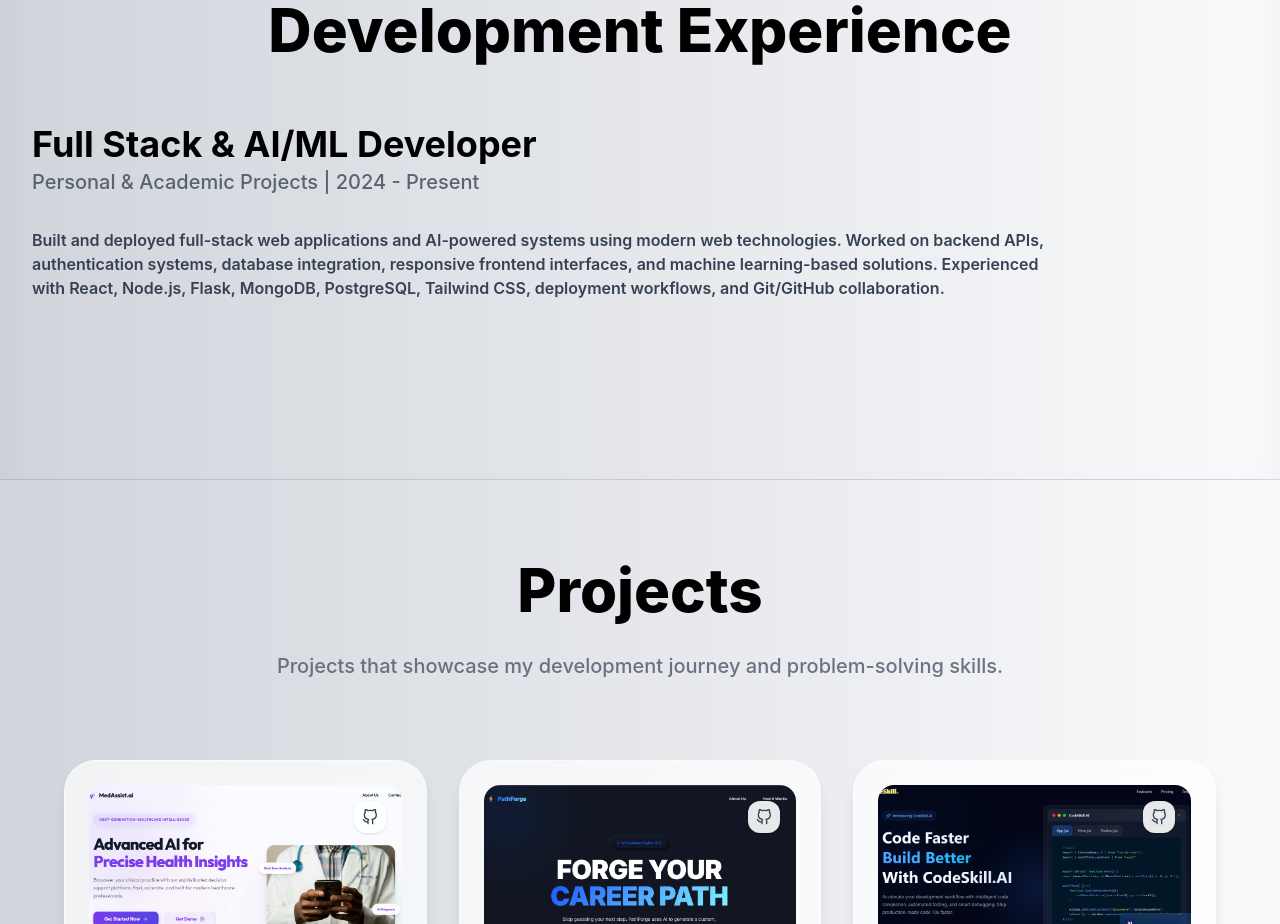
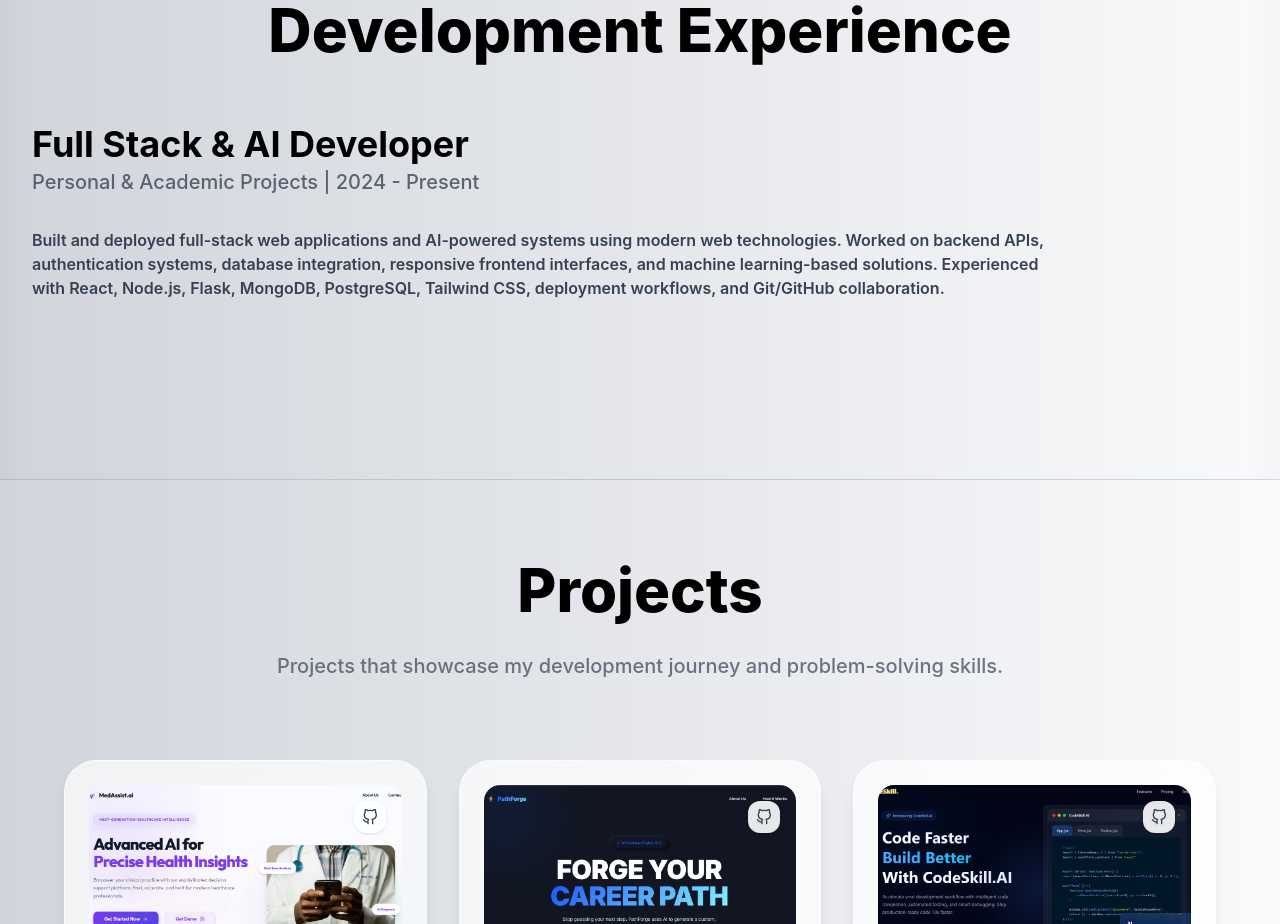
Before and after one commit to ZaidFurkhan/Portfolio, a React (Vite) app: page / in a window 1280 px wide. Shown: the part 880-1804 px from the top of the page. Built offline with nearby package versions, Linux system fonts and the light colour scheme.

Commit message:
experience updated

```diff
--- a/src/components/Experience.jsx
+++ b/src/components/Experience.jsx
@@ -11,7 +11,7 @@ export default function Experience(){
                 viewport={{ once: false, amount: 0.2 }}
                 className="flex flex-col  w-full">
                 <h2 className="text-4xl md:text-6xl text-center font-extrabold mb-16">Development Experience</h2>
-                <h4 className="text-2xl md:text-4xl text-start font-bold mb-1 cursor-pointer">Full Stack & AI/ML Developer</h4>
+                <h4 className="text-2xl md:text-4xl text-start font-bold mb-1 cursor-pointer">Full Stack & AI Developer</h4>
                 <p className="text-gray-600/90 mb-8  animate-in slide-in-from-bottom duration-800 font-medium text-xs sm:text-sm md:text-lg lg:text-xl">Personal & Academic Projects | 2024 - Present</p>
                 <p className="text-gray-700 text-base font-semibold text-start animate-in slide-in-from-bottom duration-800 max-w-5xl leading-6">Built and deployed full-stack web applications and AI-powered systems using modern web technologies. Worked on backend APIs, authentication systems, database integration, responsive frontend interfaces, and machine learning-based solutions. Experienced with React, Node.js, Flask, MongoDB, PostgreSQL, Tailwind CSS, deployment workflows, and Git/GitHub collaboration. </p>
                 </motion.div>
```
